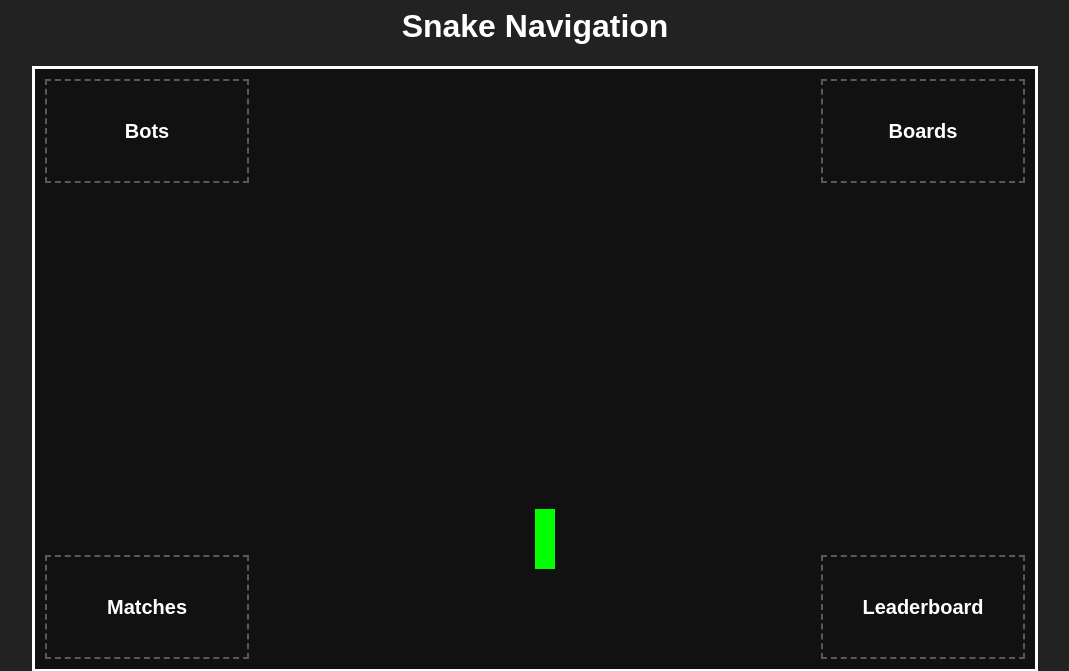
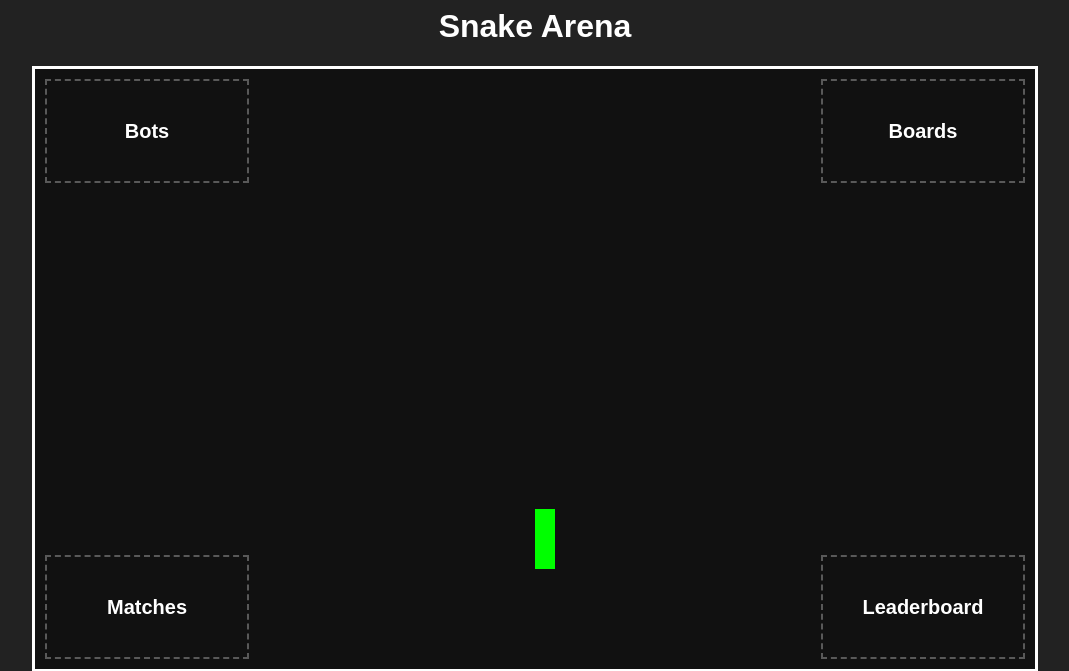
Before and after one commit to TheOtherUser3/cs412, a Django app: page /project/ in a window 1280 px wide. Shown: the top 671 px of the page, without its empty margins (105-1174 px from the left). Run offline with Django 5.2, Linux system fonts and the light colour scheme.

Commit message:
Changed home page title.  Fixed Board Leaderboard navigation

```diff
--- a/project/engine/board_generator.py
+++ b/project/engine/board_generator.py
@@ -17,7 +17,7 @@ def rect_walls(width, height):
 
 
 # -----------------------------------------------------------
-# 1. OPEN FIELD (no obstacles, no wraparound)
+# 1. OPEN FIELD
 # -----------------------------------------------------------
 def gen_open(width, height, wraparound):
     return {
--- a/project/templates/project/board_leaderboard.html
+++ b/project/templates/project/board_leaderboard.html
@@ -11,7 +11,7 @@ Description: The board specific leaderboard stats.
     <h1 class="leaderboard-title">{{board.name}} Leaderboard</h1>
 
     <div class="bots-header">
-        <a href="{% url 'leaderboards' %}" class="btn-secondary">Back to Leaderboards</a>
+        <a href="{% url 'board_leaderboard_hub' %}" class="btn-secondary">Back to Board Selection</a>
     </div>
 
     <div class="pagination">
--- a/project/templates/project/home_page.html
+++ b/project/templates/project/home_page.html
@@ -10,7 +10,7 @@ Description: The incredible snake navigation home page. Navigate with a snake. I
 {% block content %}
 
 
-<h1>Snake Navigation</h1>
+<h1>Snake Arena</h1>
 
 <div id="game-container">
     <canvas id="snakeCanvas"></canvas>
```
